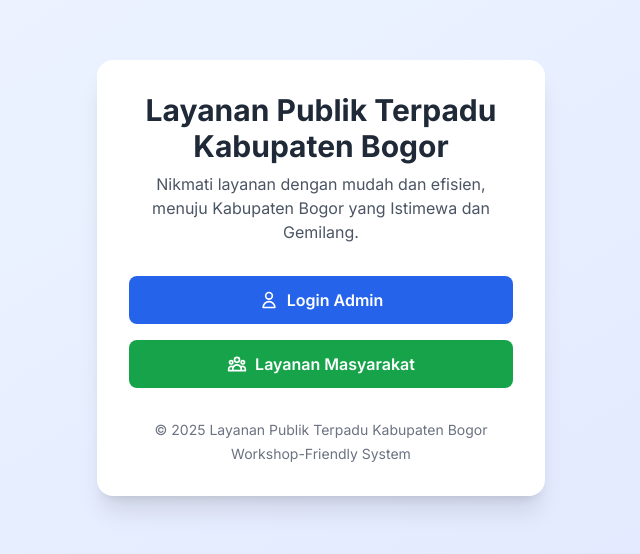
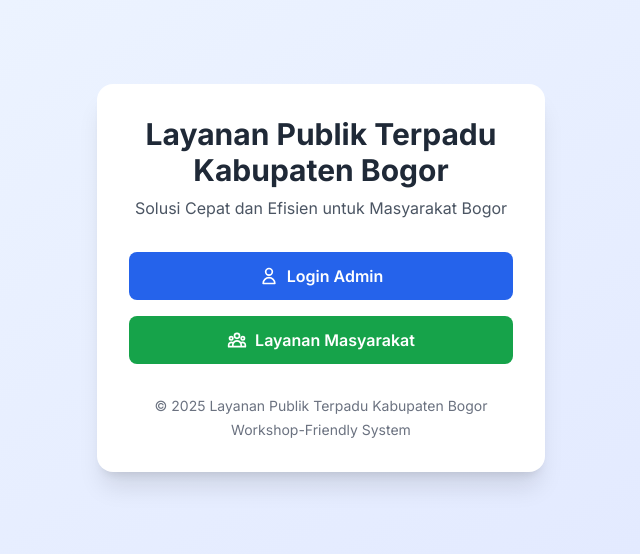
Before and after one commit to rvilothra/workshop-diskominfo-development, a Next.js app: page / in a window 1280 px wide. Shown: the part 122-676 px from the top of the page, without its empty margins (319-959 px from the left). Built offline with nearby package versions, Linux system fonts and the light colour scheme.

Commit message:
merubah slogan

```diff
--- a/app/admin/login/page.jsx
+++ b/app/admin/login/page.jsx
@@ -160,11 +160,11 @@ export default function AdminLogin() {
           </a>
         </div>
 
-        <div className="mt-8 p-4 bg-yellow-50 border border-yellow-200 rounded-lg">
+        {/* <div className="mt-8 p-4 bg-yellow-50 border border-yellow-200 rounded-lg">
           <p className="text-sm text-yellow-800">
             <strong>Workshop Demo:</strong> Username: admin, Password: admin123
           </p>
-        </div>
+        </div> */}
       </div>
     </div>
   );
--- a/app/page.jsx
+++ b/app/page.jsx
@@ -11,7 +11,7 @@ export default function Home() {
             Layanan Publik Terpadu Kabupaten Bogor
           </h1>
           <p className="text-gray-600">
-            Nikmati layanan dengan mudah dan efisien, menuju Kabupaten Bogor yang Istimewa dan Gemilang.
+            Solusi Cepat dan Efisien untuk Masyarakat Bogor
           </p>
         </div>
 
```
